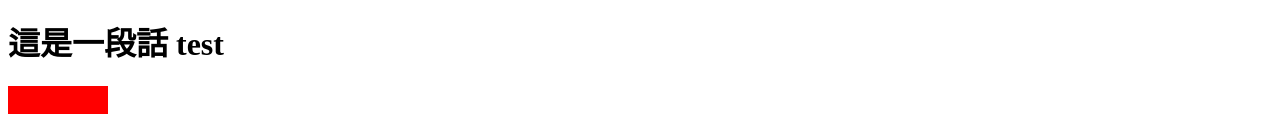
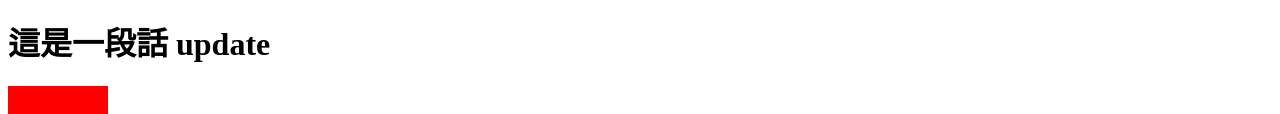
Before and after one commit to Sasimi1327/gulpTest, a plain HTML site: page index.html in a window 1280 px wide. Shown: the part 211-325 px from the top of the page. Drawn offline with Linux system fonts and the light colour scheme.

Commit message:
Update 2022-07-08T19:50:51.815Z

```diff
--- a/index.html
+++ b/index.html
@@ -16,7 +16,7 @@
 
 
 <h1>
-  這是一段話 test
+  這是一段話 update
 </h1>
 
 <div class="box"></div>
```
